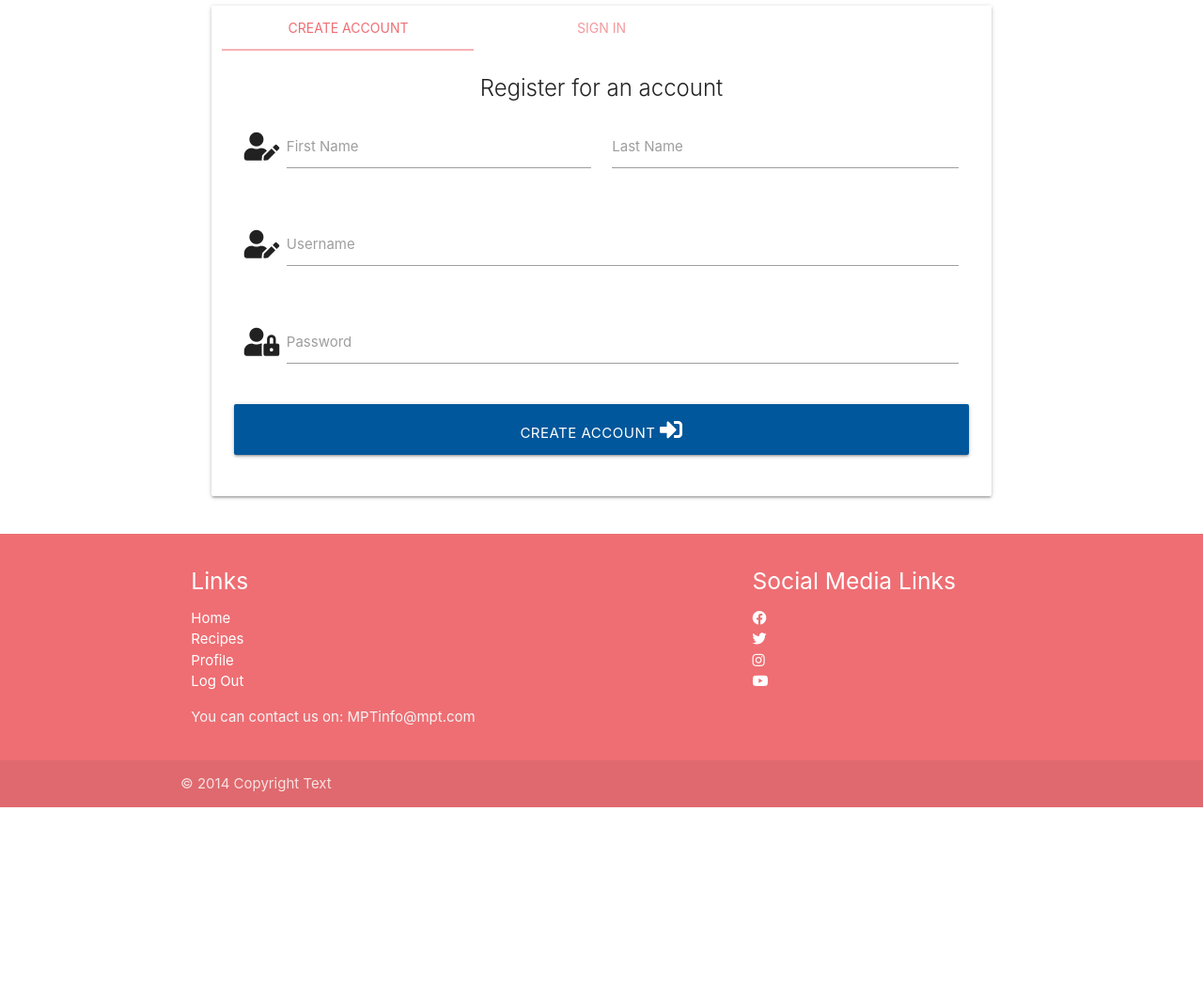
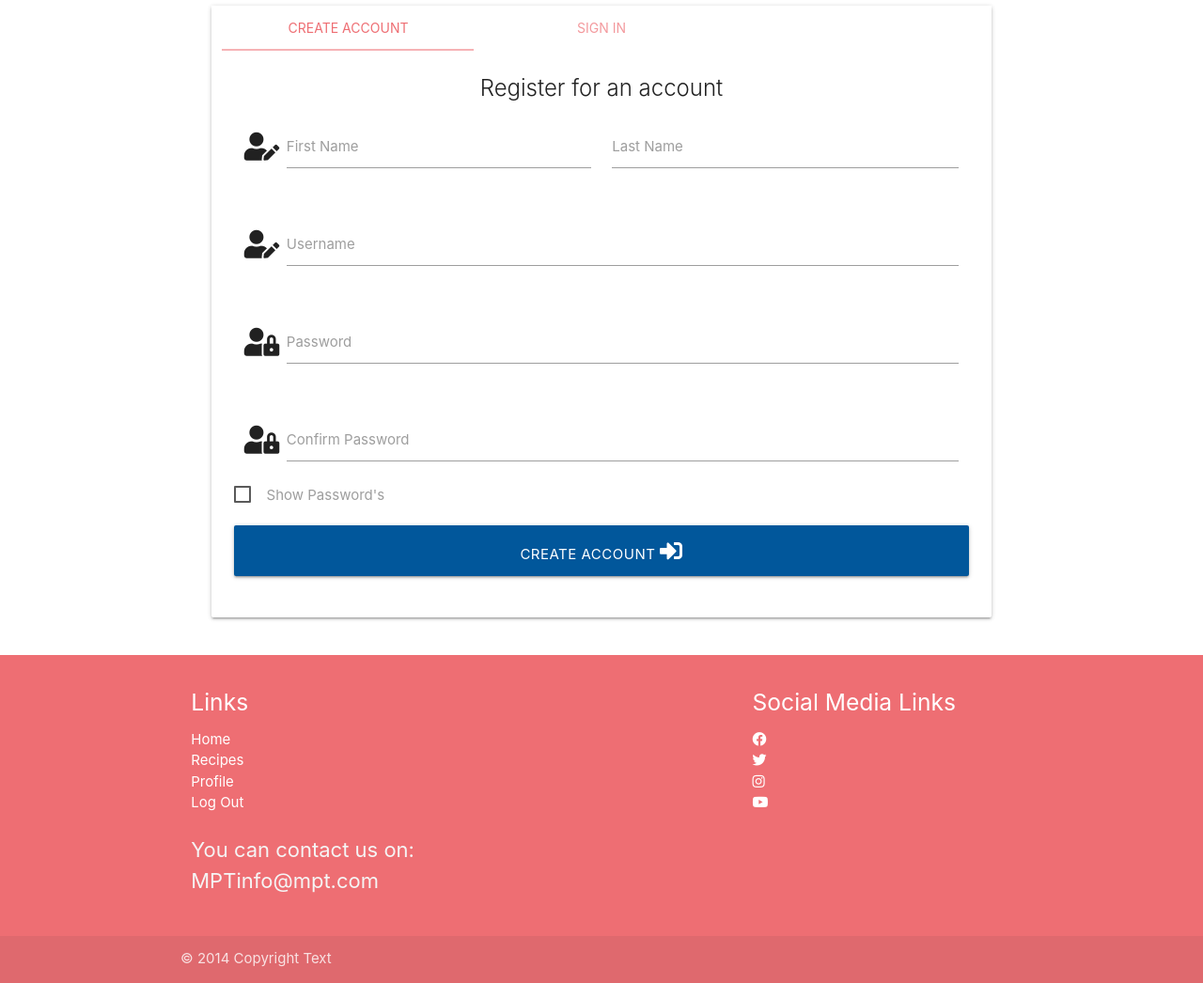
Before and after one commit to Craigharrison79/MS3-Recipes, a Flask app: page /account in a window 1280 px wide. Shown: the part 181-1227 px from the top of the page at 94% size. Before the commit the page ends 1040 px from the top, so only its background shows below. Run offline with Flask 2, Linux system fonts and the light colour scheme; the visitor is signed in with stand-in values (Sample User, id 1); some libraries are stand-ins or nearby versions.

Commit message:
Adding password validate and checkbox to show password's.  Adding information to home.html.

```diff
--- a/app.py
+++ b/app.py
@@ -124,7 +124,6 @@ def show_recipe(recipe_id):
     return render_template("show_recipe.html", recipe=recipe, courses=courses)
 
 
-
 # allow user to add recipe and post them on the site. (must be login)
 @app.route("/add_recipe", methods=["GET", "POST"])
 def add_recipe():
@@ -178,7 +177,8 @@ def recipe_update(recipe_id):
 
     recipe = mongo.db.recipe.find_one({"_id": ObjectId(recipe_id)})
     courses = mongo.db.meal_courses.find().sort("meal_course", 1)
-    return render_template("recipe_update.html", recipe=recipe, courses=courses)
+    return render_template("recipe_update.html", recipe=recipe,
+                            courses=courses)
 
 
 @app.route("/delete_recipe")
--- a/static/css/style.css
+++ b/static/css/style.css
@@ -1,3 +1,7 @@
+p {
+    font-size: 22px;
+}
+
 .brand-logo {
     margin-left: 30px;
 }
@@ -9,3 +13,11 @@
 .margin-20px {
     margin-bottom: 20px;
 }
+
+.icon-img {
+    font-size: 40px;
+}
+
+.icon-img i {
+    padding: 20px;
+}
--- a/static/js/script.js
+++ b/static/js/script.js
@@ -48,3 +48,42 @@ $(document).ready(function(){
         });
     }
   });
+
+/* Checking password and confirm Password are the same */
+function Validate() {
+    var password = document.getElementById("password").value;
+    var confirmPassword = document.getElementById("confirmPassword").value;
+    if (password != confirmPassword) {
+        alert("Passwords do not match!");
+        return false;
+    }
+    return true;
+}
+
+
+/* https://www.w3schools.com/howto/tryit.asp?filename=tryhow_js_toggle_password
+
+Showing Password Input */
+function showPassword() {
+    let p = document.getElementById("password");
+    if (p.type  === "password") {
+        p.type = "text";
+    } else {
+        p.type = "password";
+    }
+    let cp = document.getElementById("confirmPassword");
+    if (cp.type === "password") {
+        cp.type = "text";
+    } else {
+        cp.type = "password";
+    }
+}
+
+function loginPassword() {
+    let pEnter = document.getElementById("password_enter");
+    if (pEnter.type === "password") {
+        pEnter.type = "text";
+    } else {
+        pEnter.type = "password";
+    }
+}
--- a/templates/account.html
+++ b/templates/account.html
@@ -46,13 +46,28 @@
                                     <div class="input-field col s12">
                                         <i class="fas fa-user-lock prefix"></i>
                                         <input id="password" name="password" type="password" minlength="5"
-                                            maxlength="15" pattern="^[a-zA-Z0-9]{5,15}$" class="validate" required>
+                                            maxlength="15" pattern="^[a-zA-Z0-9]{5,15}$" class="validate password" required>
                                         <label for="password">Password</label>
+                                    </div>
+                                </div>
+                                <!-- Confirm Password-->
+                                <div class="row">
+                                    <div class="input-field col s12">
+                                        <i class="fas fa-user-lock prefix"></i>
+                                        <input id="confirmPassword" name="password" type="password" minlength="5"
+                                            maxlength="15" pattern="^[a-zA-Z0-9]{5,15}$" class="validate password" required>
+                                        <label for="confirmPassword">Confirm Password</label>
+                                    </div>
+                                    <div>
+                                        <label>
+                                            <input type="checkbox" onclick="showPassword()">
+                                            <span>Show Password's</span>
+                                        </label>
                                     </div>
                                 </div>
                                 <!-- Submit create account button-->
                                 <div class="row">
-                                    <button type="submit" class="col s12 btn-large light-blue darken-4 text-shadow">
+                                    <button type="submit" onclick="return Validate()" class="col s12 btn-large light-blue darken-4 text-shadow">
                                         Create Account <i class="fas fa-sign-in-alt"></i>
                                     </button>
                                 </div>
@@ -68,18 +83,24 @@
                                 <div class="row">
                                     <div class="input-field col s12">
                                         <i class="fas fa-user-circle prefix"></i>
-                                        <input id="username" name="username" type="text" minlength="5" maxlength="15"
+                                        <input id="username-enter" name="username" type="text" minlength="5" maxlength="15"
                                             pattern="^[a-zA-Z0-9]{5,15}$" class="validate" required>
-                                        <label for="username">Username</label>
+                                        <label for="username-enter">Username</label>
                                     </div>
                                 </div>
                                 <!-- Password-->
                                 <div class="row">
                                     <div class="input-field col s12">
                                         <i class="fas fa-user-lock prefix"></i>
-                                        <input id="password" name="password" type="password" minlength="5"
+                                        <input id="password_enter" name="password" type="password" minlength="5"
                                             maxlength="15" pattern="^[a-zA-Z0-9]{5,15}$" class="validate" required>
-                                        <label for="password">Password</label>
+                                        <label for="password_enter">Password</label>
+                                    </div>
+                                    <div>
+                                        <label>
+                                            <input type="checkbox" onclick="loginPassword()">
+                                            <span>Show Password's</span>
+                                        </label>
                                     </div>
                                 </div>
                                 <!-- Sign In Button-->
--- a/templates/recipe_update.html
+++ b/templates/recipe_update.html
@@ -108,7 +108,7 @@
                 </button>
               </div>
             </div>
-    </form>
+          </form>
   </div>
 </div>
 <div class="row center-align">
```
Also changed, not shown: templates/home.html (+16 -11 lines), templates/profile.html (+7 -5 lines).
